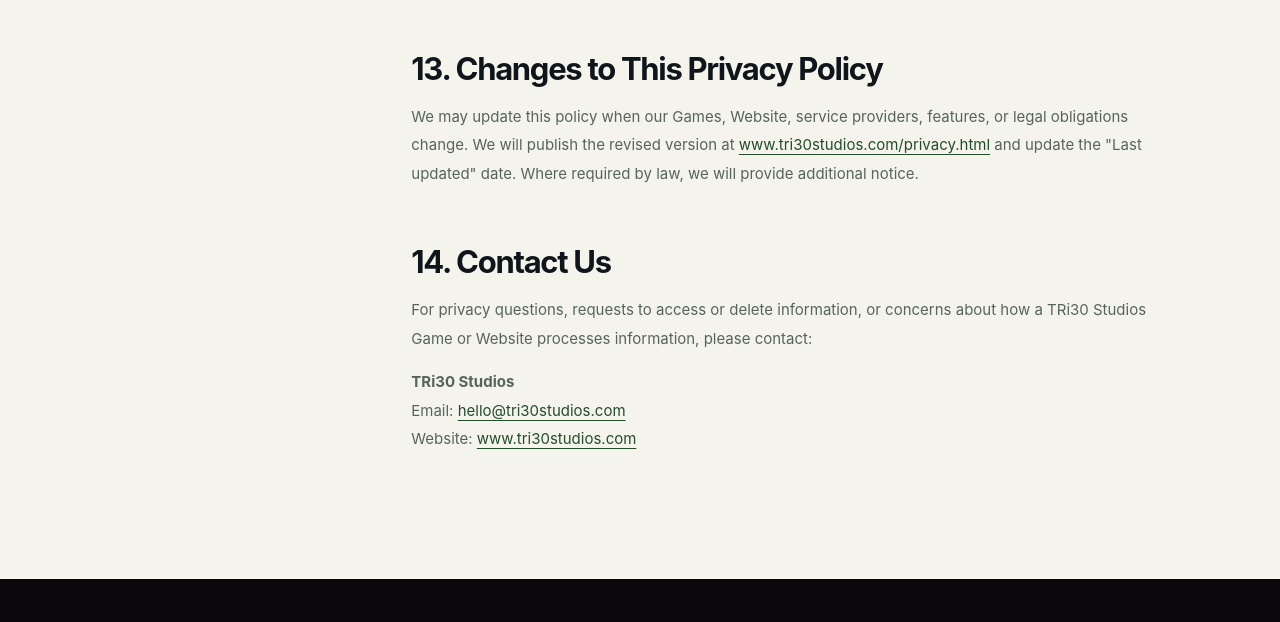
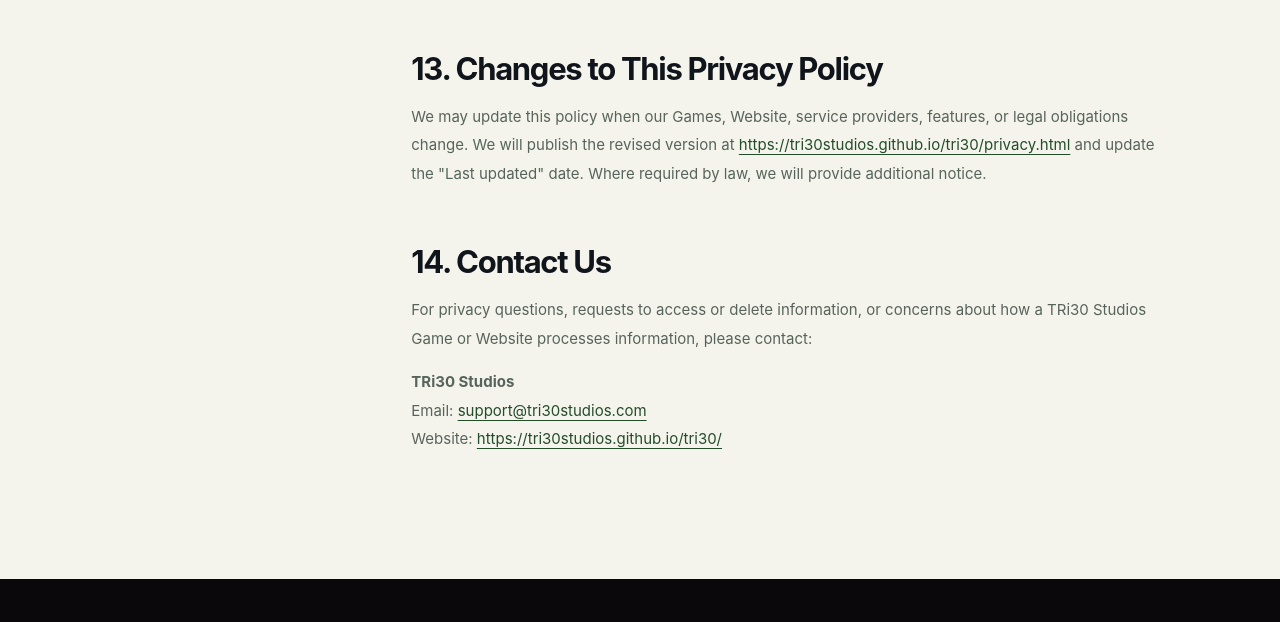
Before and after one commit to tri30studios/tri30, a plain HTML site: page privacy.html in a window 1280 px wide. Shown: the part 5620-6242 px from the top of the page. Drawn offline with Linux system fonts and the light colour scheme.

Commit message:
Update privacy.html
Email update hello ->support
https://tri30studios.github.io/tri30/privacy.html

```diff
--- a/privacy.html
+++ b/privacy.html
@@ -94,10 +94,10 @@
 <p>You may stop using a Game or our Website at any time. Where available, you can adjust game settings, permissions, advertising preferences, notifications, and privacy controls through the Game, operating system, or relevant app store.</p>
 <p>Depending on your location and applicable law, you may have rights to request access to, correction of, or deletion of your personal information, or to object to or restrict certain processing. Contact us to exercise these rights. We may ask for reasonable verification and will handle valid requests as required by law. If we introduce optional tracking technologies on the Website, we will update relevant notices and consent choices as appropriate.</p>
 <h2 id="changes">13. Changes to This Privacy Policy</h2>
-<p>We may update this policy when our Games, Website, service providers, features, or legal obligations change. We will publish the revised version at <a href="https://www.tri30studios.com/privacy.html">www.tri30studios.com/privacy.html</a> and update the "Last updated" date. Where required by law, we will provide additional notice.</p>
+<p>We may update this policy when our Games, Website, service providers, features, or legal obligations change. We will publish the revised version at <a href="https://tri30studios.github.io/tri30/privacy.html">https://tri30studios.github.io/tri30/privacy.html</a> and update the "Last updated" date. Where required by law, we will provide additional notice.</p>
 <h2 id="contact-privacy">14. Contact Us</h2>
 <p>For privacy questions, requests to access or delete information, or concerns about how a TRi30 Studios Game or Website processes information, please contact:</p>
-<p><strong>TRi30 Studios</strong><br/>Email: <a href="mailto:hello@tri30studios.com?subject=Privacy%20Request%20%7C%20TRi30%20Studios">hello@tri30studios.com</a><br/>Website: <a href="https://www.tri30studios.com/">www.tri30studios.com</a></p>
+<p><strong>TRi30 Studios</strong><br/>Email: <a href="mailto:support@tri30studios.com?subject=Privacy%20Request%20%7C%20TRi30%20Studios">support@tri30studios.com</a><br/>Website: <a href="https://tri30studios.github.io/tri30/">https://tri30studios.github.io/tri30/</a></p>
 </div>
 </div></section>
 </main>
```
